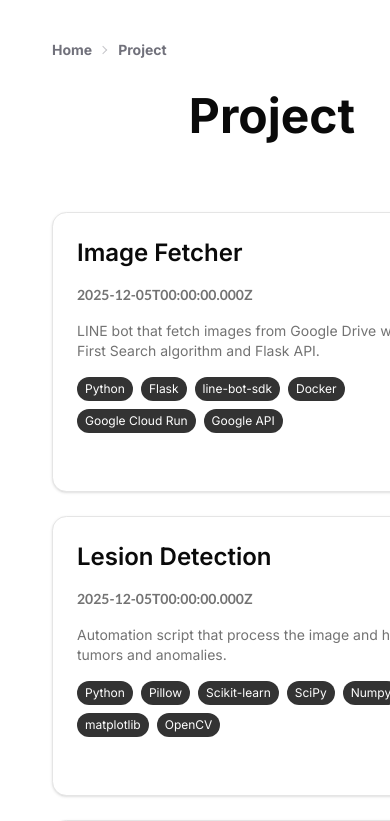
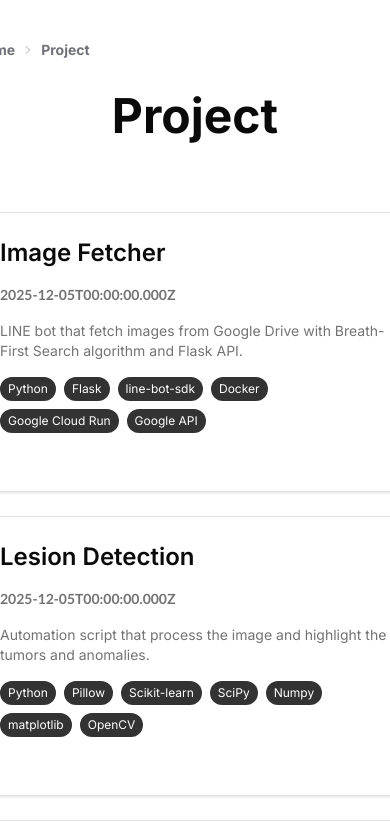
Before and after one commit to dwisarut/dwisarut-portfolio, a React (Vite) app: page /project in a window 390 px wide. Shown: the top 821 px of the page. Built offline with nearby package versions, Linux system fonts and the light colour scheme.

Commit message:
fix: fix responsive design

```diff
--- a/src/components/Project.tsx
+++ b/src/components/Project.tsx
@@ -94,13 +94,13 @@ const Project = () => {
   return (
     <>
       <motion.div
-        className="flex container bg-background min-h-screen w-full p-8"
+        className="flex container justify-center bg-background min-h-screen w-full p-8"
         animate={controls}
         initial={{ opacity: 0, y: -20 }}
       >
-        <div className="flex flex-col ml-5 mr-5 lg:ml-46 lg:mr-46 xl:ml-20 xl:mr-20">
+        <div className="flex flex-col lg:ml-46 lg:mr-46 xl:ml-20 xl:mr-20">
           <Breadcrumbs />
-          <h1 className="flex header-text justify-center md:justify-start font-bold pt-6 mb-12">
+          <h1 className="flex header-text justify-center xl:justify-start font-bold pt-6 mb-12">
             Project
           </h1>
 
@@ -113,7 +113,7 @@ const Project = () => {
               <p className="text-black/50">No projects found</p>
             </div>
           ) : (
-            <div className="flex flex-col justify-center self-center md:flex-row md:flex-wrap md:justify-start md:w-full gap-6 mt-6">
+            <div className="flex flex-col justify-center self-center xl:flex-row xl:flex-wrap xl:justify-start xl:w-full gap-6 mt-6">
               {projects.map((proj) => (
                 <motion.div
                   key={proj.title}
```
